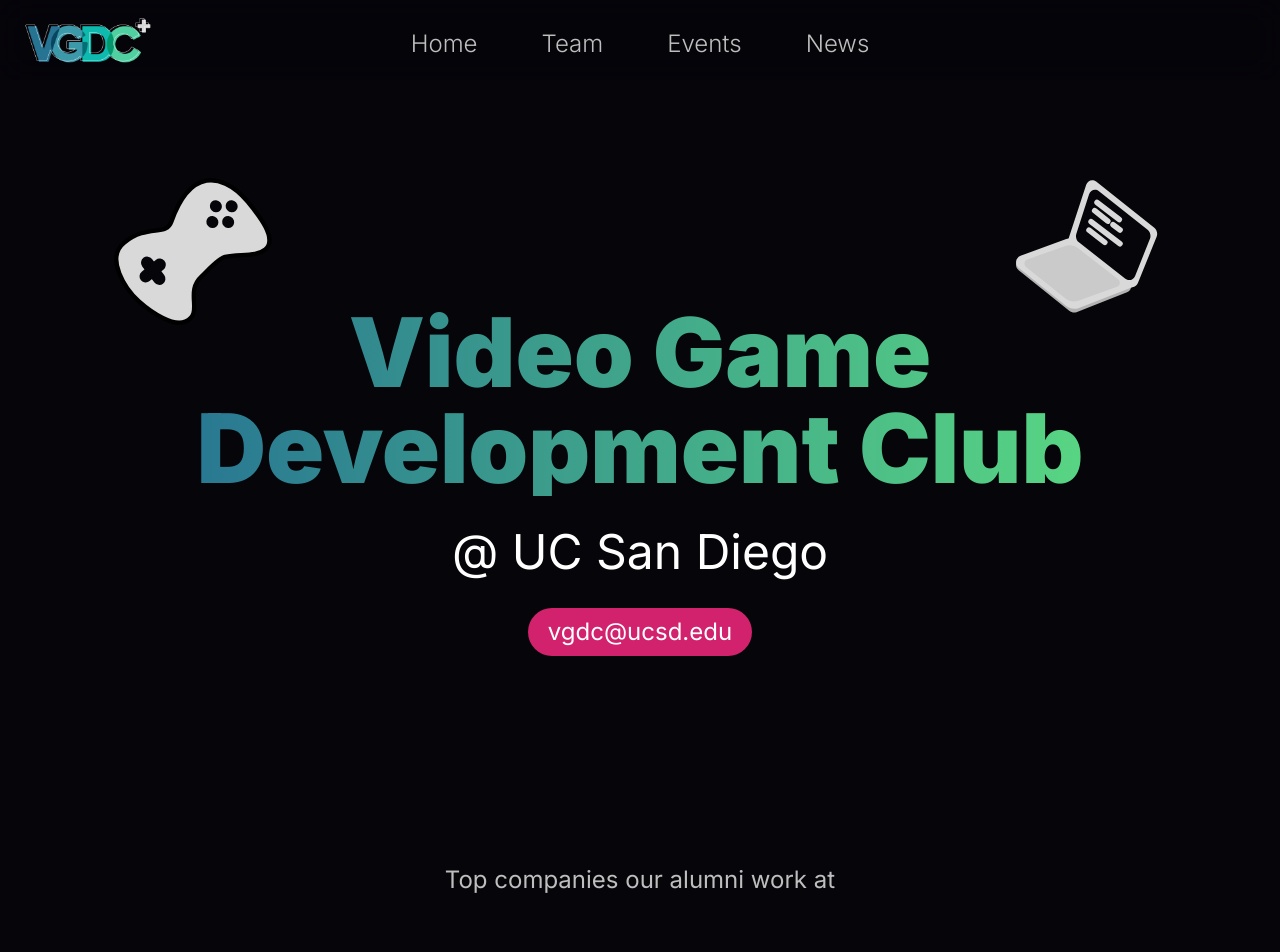
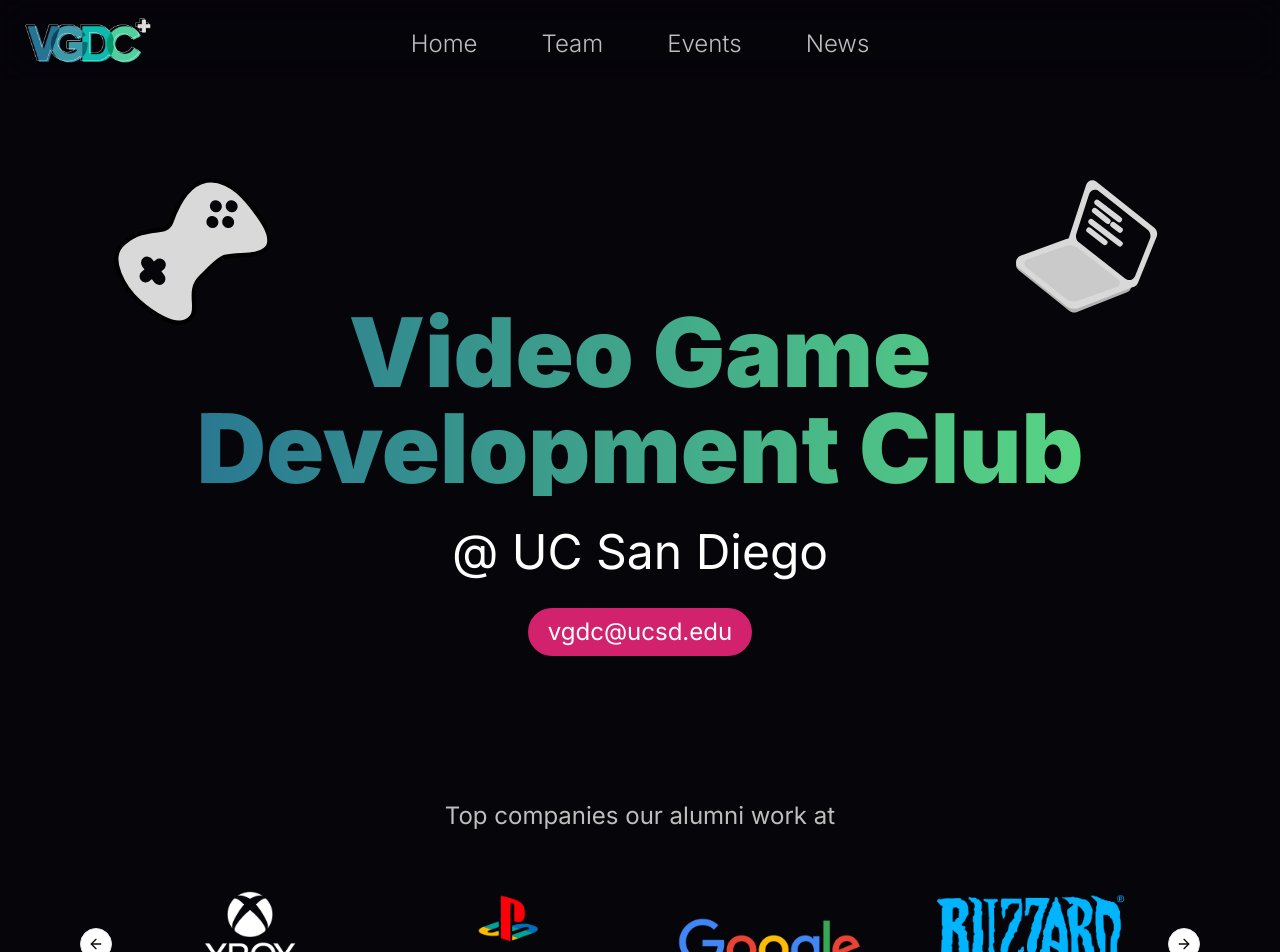
Before and after one commit to vgdc-ucsd/VGDC-Website, a Next.js app: page / in a window 1280 px wide. Shown: the top 952 px of the page. Built offline with nearby package versions, Linux system fonts and the light colour scheme.

Commit message:
Made adaptive sizing slightly more consistent

```diff
--- a/app/page.tsx
+++ b/app/page.tsx
@@ -126,8 +126,8 @@ function Companies() {
 
   return (
     <>
-      <div className="h-96 w-full">
-        <h4 className="mt-8 text-center font-inter text-lg text-text-grey sm:text-xl md:mt-20 md:text-2xl">
+      <div className="h-40 w-full sm:h-48 md:h-56 xl:h-72">
+        <h4 className="pt-4 text-center font-inter text-lg text-text-grey sm:text-xl md:text-2xl">
           Top companies our alumni work at
         </h4>
         <Carousel
```
